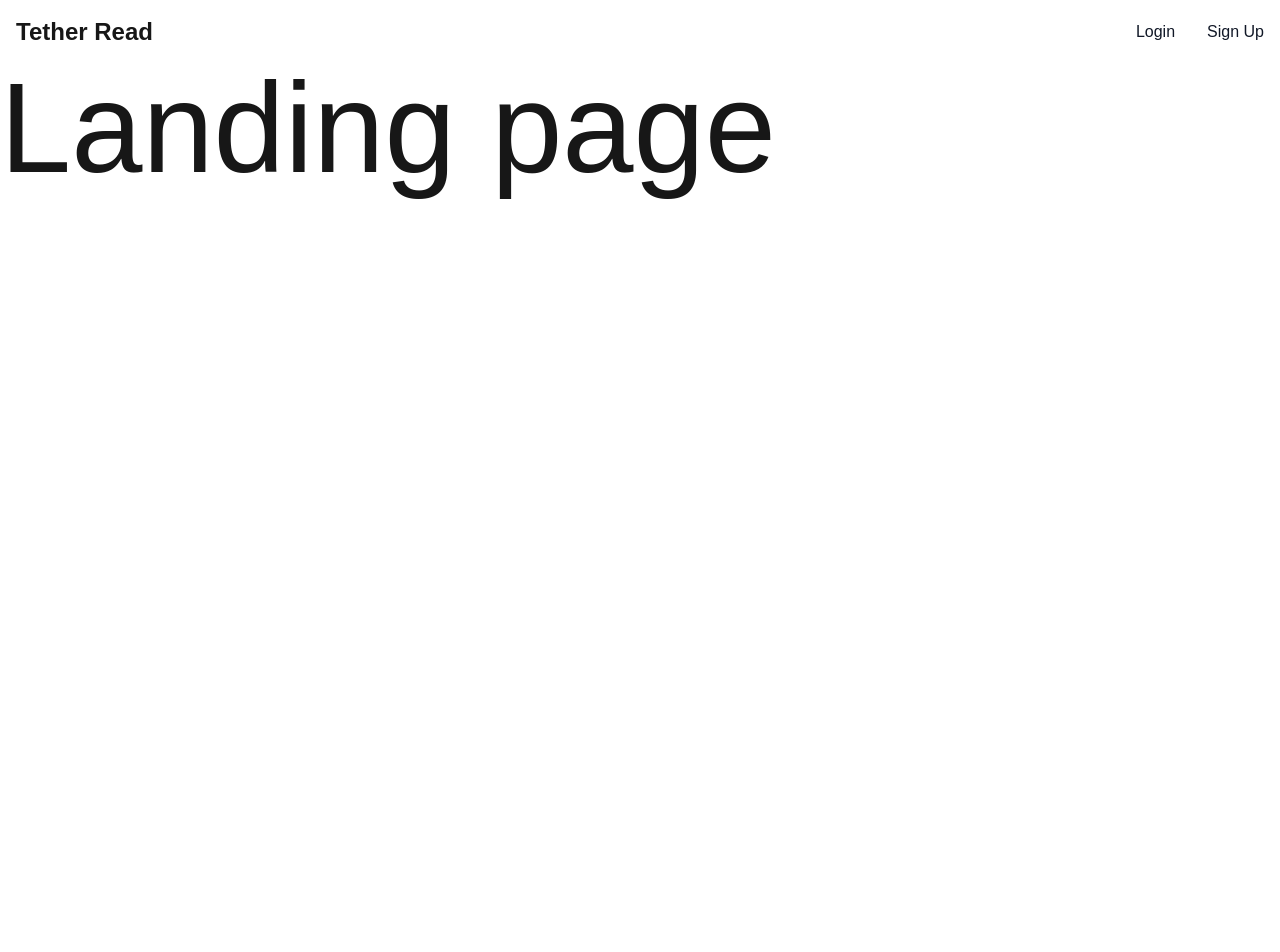
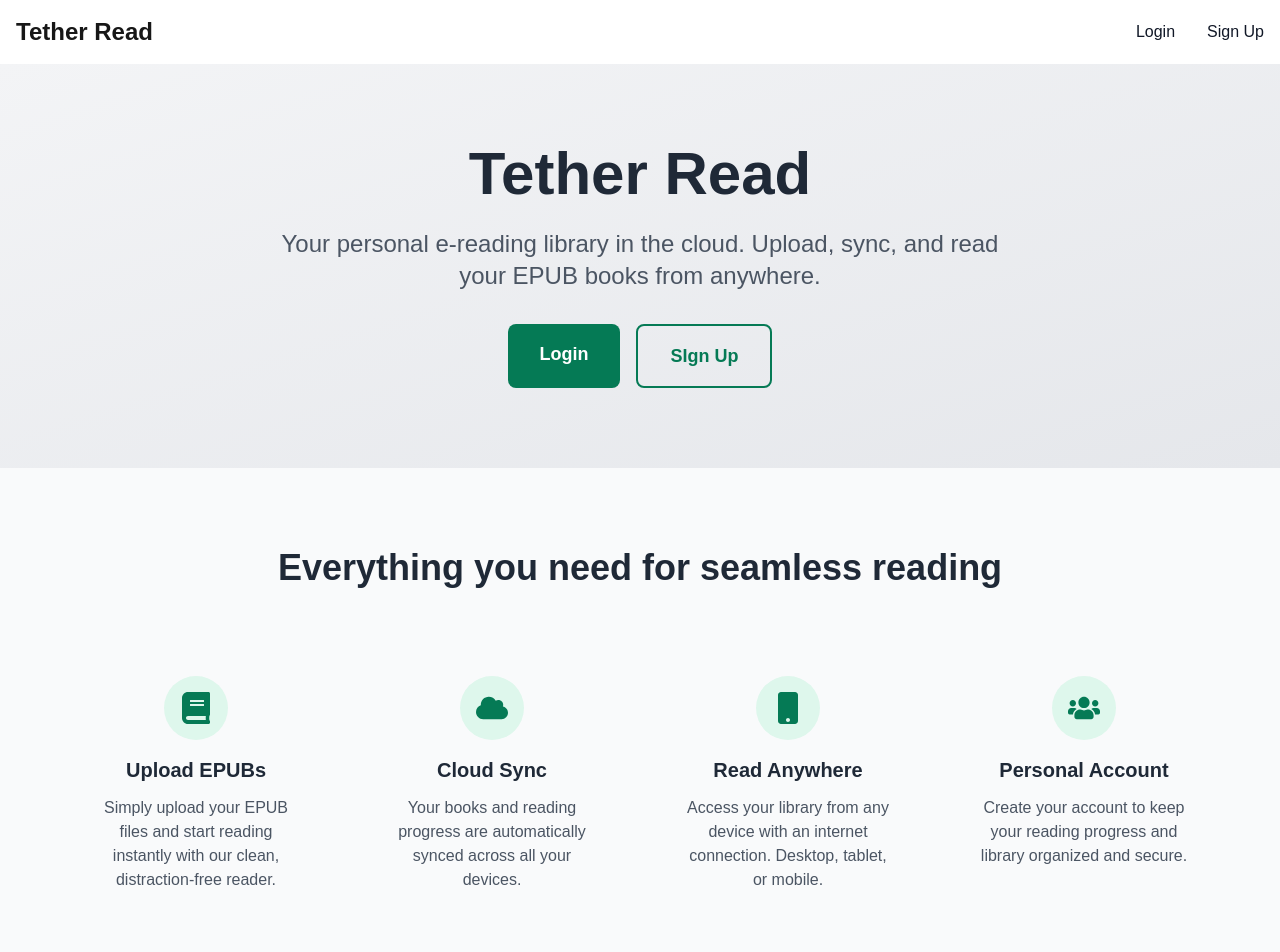
Before and after one commit to shubhham-verma/tether-read, a Next.js app: page / in a window 1280 px wide. Shown: the top 952 px of the page. Before the commit the page ends 800 px from the top, so only its background shows below. Built offline with nearby package versions, Linux system fonts and the light colour scheme; no server answers.

Commit message:
Added landing page

```diff
--- a/src/app/page.js
+++ b/src/app/page.js
@@ -1,9 +1,158 @@
+'use client';
+
+import Link from "next/link";
+import { useAuth } from "@/context/AuthContext";
+
+import { FaBook, FaCloud, FaMobile, FaUsers } from 'react-icons/fa';
+import Skeleton from "@/components/Skeleton";
 
 export default function Home() {
+
+  const { loading } = useAuth();
+
+  if (loading)
+    return <Skeleton page="landing" />
+
   return (
-    <>
+    <div className="min-h-screen bg-gray-50">
+      {/* Hero Section */}
+      <section className="bg-gradient-to-br from-gray-100 to-gray-200 py-20 px-4">
+        <div className="max-w-6xl mx-auto text-center">
+          <h1 className="text-5xl md:text-6xl font-bold text-gray-800 mb-6">
+            Tether Read
+          </h1>
+          <p className="text-xl md:text-2xl text-gray-600 mb-8 max-w-3xl mx-auto">
+            Your personal e-reading library in the cloud. Upload, sync, and read your EPUB books from anywhere.
+          </p>
+          <div className="flex flex-col sm:flex-row gap-4 justify-center">
+            <Link href="/login" className="bg-green-600 hover:bg-green-700 text-white px-8 py-4 rounded-lg text-lg font-semibold transition-colors duration-200">
+              Login
+            </Link>
+            <Link href="/signup" className="border-2 border-green-600 text-green-600 hover:bg-green-50 px-8 py-4 rounded-lg text-lg font-semibold transition-colors duration-200">
+              SIgn Up
+            </Link>
+          </div>
+        </div>
+      </section>
 
-      <div className='text-9xl mx-auto'> Landing page </div>
-    </>
+      {/* Features Section */}
+      <section className="py-20 px-4">
+        <div className="max-w-6xl mx-auto">
+          <h2 className="text-3xl md:text-4xl font-bold text-gray-800 text-center mb-16">
+            Everything you need for seamless reading
+          </h2>
+
+          <div className="grid md:grid-cols-2 lg:grid-cols-4 gap-8">
+            <div className="text-center p-6">
+              <div className="bg-green-100 w-16 h-16 rounded-full flex items-center justify-center mx-auto mb-4">
+                <FaBook className="w-8 h-8 text-green-600" />
+              </div>
+              <h3 className="text-xl font-semibold text-gray-800 mb-3">Upload EPUBs</h3>
+              <p className="text-gray-600">
+                Simply upload your EPUB files and start reading instantly with our clean, distraction-free reader.
+              </p>
+            </div>
+
+            <div className="text-center p-6">
+              <div className="bg-green-100 w-16 h-16 rounded-full flex items-center justify-center mx-auto mb-4">
+                <FaCloud className="w-8 h-8 text-green-600" />
+              </div>
+              <h3 className="text-xl font-semibold text-gray-800 mb-3">Cloud Sync</h3>
+              <p className="text-gray-600">
+                Your books and reading progress are automatically synced across all your devices.
+              </p>
+            </div>
+
+            <div className="text-center p-6">
+              <div className="bg-green-100 w-16 h-16 rounded-full flex items-center justify-center mx-auto mb-4">
+                <FaMobile className="w-8 h-8 text-green-600" />
+              </div>
+              <h3 className="text-xl font-semibold text-gray-800 mb-3">Read Anywhere</h3>
+              <p className="text-gray-600">
+                Access your library from any device with an internet connection. Desktop, tablet, or mobile.
+              </p>
+            </div>
+
+            <div className="text-center p-6">
+              <div className="bg-green-100 w-16 h-16 rounded-full flex items-center justify-center mx-auto mb-4">
+                <FaUsers className="w-8 h-8 text-green-600" />
+              </div>
+              <h3 className="text-xl font-semibold text-gray-800 mb-3">Personal Account</h3>
+              <p className="text-gray-600">
+                Create your account to keep your reading progress and library organized and secure.
+              </p>
+            </div>
+          </div>
+        </div>
+      </section>
+
+      {/* How It Works Section */}
+      <section className="bg-gray-100 py-20 px-4">
+        <div className="max-w-4xl mx-auto text-center">
+          <h2 className="text-3xl md:text-4xl font-bold text-gray-800 mb-16">
+            Simple. Powerful. Accessible.
+          </h2>
+
+          <div className="grid md:grid-cols-3 gap-8">
+            <div className="bg-white rounded-lg p-8 shadow-sm">
+              <div className="text-3xl font-bold text-green-600 mb-4">1</div>
+              <h3 className="text-xl font-semibold text-gray-800 mb-3">Create Account</h3>
+              <p className="text-gray-600">
+                Sign up for your free Tether Read account in seconds.
+              </p>
+            </div>
+
+            <div className="bg-white rounded-lg p-8 shadow-sm">
+              <div className="text-3xl font-bold text-green-600 mb-4">2</div>
+              <h3 className="text-xl font-semibold text-gray-800 mb-3">Upload Books</h3>
+              <p className="text-gray-600">
+                Upload your EPUB files to build your personal cloud library.
+              </p>
+            </div>
+
+            <div className="bg-white rounded-lg p-8 shadow-sm">
+              <div className="text-3xl font-bold text-green-600 mb-4">3</div>
+              <h3 className="text-xl font-semibold text-gray-800 mb-3">Read Everywhere</h3>
+              <p className="text-gray-600">
+                Enjoy your books on any device with automatic progress sync.
+              </p>
+            </div>
+          </div>
+        </div>
+      </section>
+
+      {/* CTA Section */}
+      <section className="bg-gradient-to-r from-green-600 to-green-700 py-20 px-4">
+        <div className="max-w-4xl mx-auto text-center text-white">
+          <h2 className="text-3xl md:text-4xl font-bold mb-6">
+            Ready to start reading?
+          </h2>
+          <p className="text-xl mb-8 opacity-90">
+            Join Tether Read today and take your library with you everywhere.
+          </p>
+          <div className="flex flex-col sm:flex-row gap-4 justify-center">
+            <button className="bg-white text-green-600 hover:bg-gray-100 px-8 py-4 rounded-lg text-lg font-semibold transition-colors duration-200">
+              Create Account
+            </button>
+            <button className="border-2 border-white text-white hover:bg-white hover:text-green-600 px-8 py-4 rounded-lg text-lg font-semibold transition-colors duration-200">
+              Learn More
+            </button>
+          </div>
+        </div>
+      </section>
+
+      {/* Footer */}
+      <footer className="bg-gray-800 text-gray-300 py-12 px-4">
+        <div className="max-w-6xl mx-auto text-center">
+          <h3 className="text-2xl font-bold text-white mb-4">Tether Read</h3>
+          <p className="mb-8">Your books, everywhere you go.</p>
+          <div className="border-t border-gray-700 pt-8">
+            <p className="text-sm">
+              © 2025 Tether Read. All rights reserved.
+            </p>
+          </div>
+        </div>
+      </footer>
+    </div>
   );
 }
```
